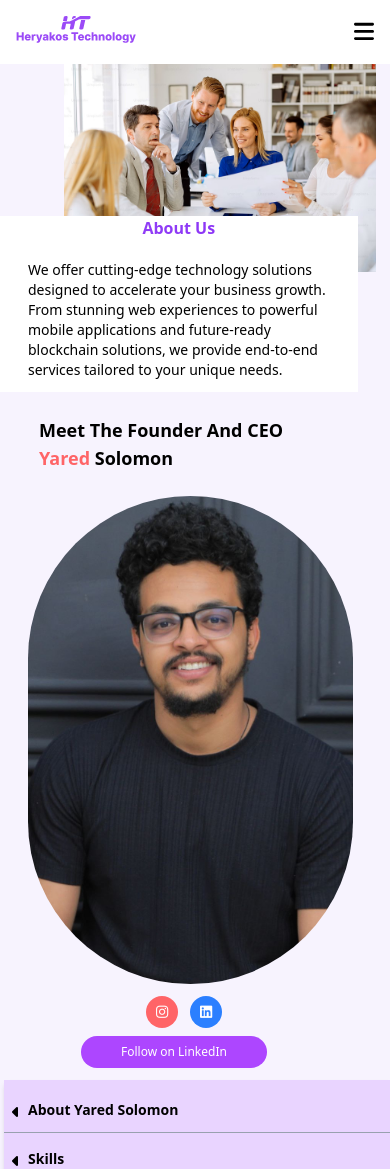
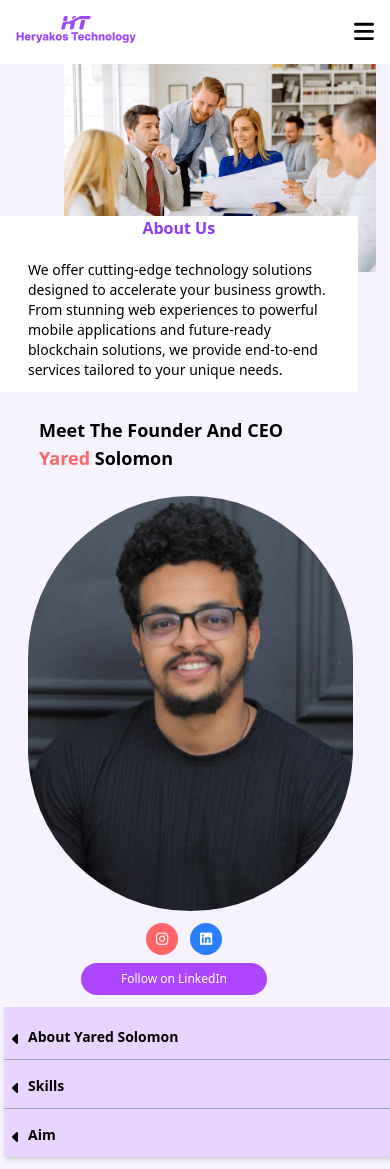
Before and after one commit to Heryakos-Technology/heryakos-static-page, a Vue app: page /about2 in a window 390 px wide. Shown: the top 1169 px of the page. Built offline with nearby package versions, Linux system fonts and the light colour scheme.

Commit message:
new change

```diff
--- a/src/views/AboutView.vue
+++ b/src/views/AboutView.vue
@@ -34,7 +34,7 @@
       <h1 class="w-4/5 text-lg mx-auto font-semibold md:text-2xl">Meet The Founder And CEO <br> <span class="text-red-400">Yared </span>Solomon</h1>
       <div class="flex mx-4 mt-6 w-11/11 md:w-10/11 md:mx-auto">
         <div class="w-10/10 mx-auto">
-          <img src="/yared.jpeg" alt="" class="w-5/6 lg:h-80 md:h-90 rounded-full  ml-3">
+          <img src="/yared2.jpeg" alt="" class="w-5/6 lg:h-80 md:h-90 rounded-full  ml-3">
           <div class="flex w-1/3 mx-auto mt-3 md:w-1/3 md:mx-auto">
             <a href="">
 
```
